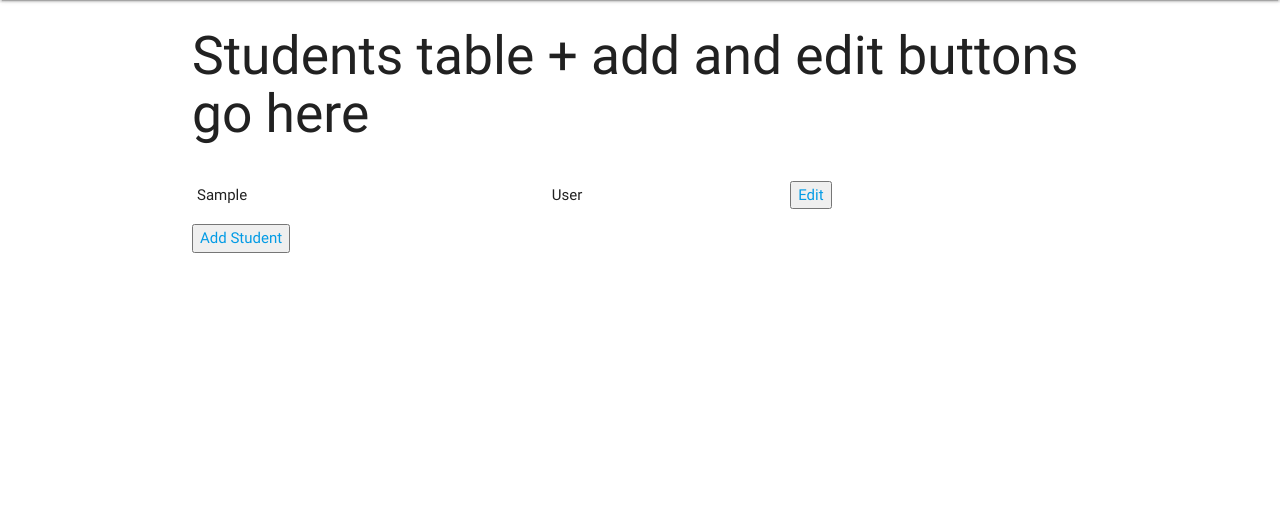
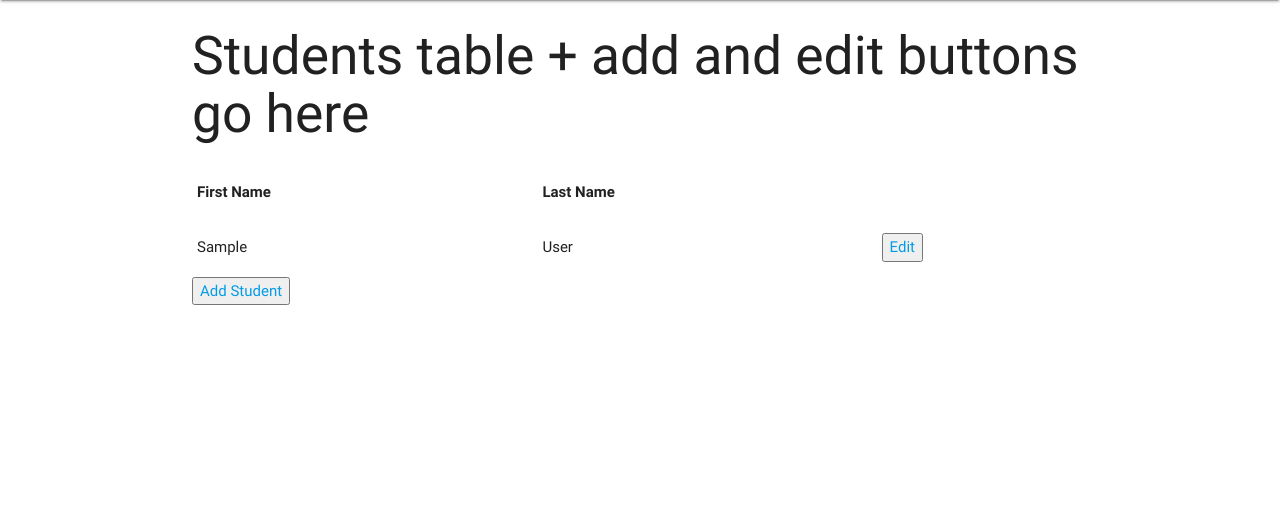
Before and after one commit to anthony-becerra/launchcode-attendance, a Flask app: page /students in a window 1280 px wide. Shown: the part 64-581 px from the top of the page. Run offline with Flask 2, Linux system fonts and the light colour scheme; tables that the repository leaves empty hold one stand-in row (values such as "Sample post"); some libraries are stand-ins or nearby versions.

Commit message:
Added students.html table header

```diff
--- a/templates/students.html
+++ b/templates/students.html
@@ -4,6 +4,10 @@
 
 <!-- table -->
 <table>
+        <tr>
+            <th>First Name</th>
+            <th>Last Name</th>
+        </tr>
 {% for student in students %}
     <tr>
         <td>{{student.first_name}}</td>
```
